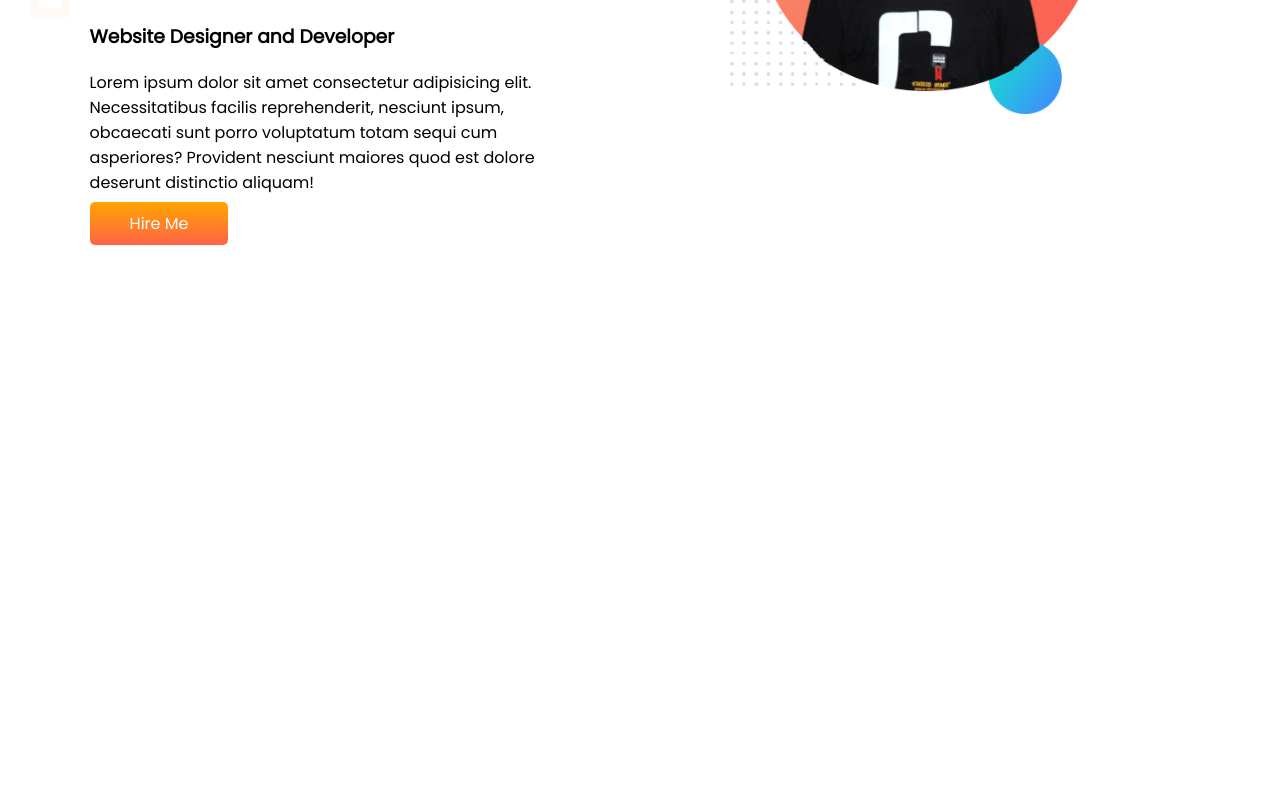
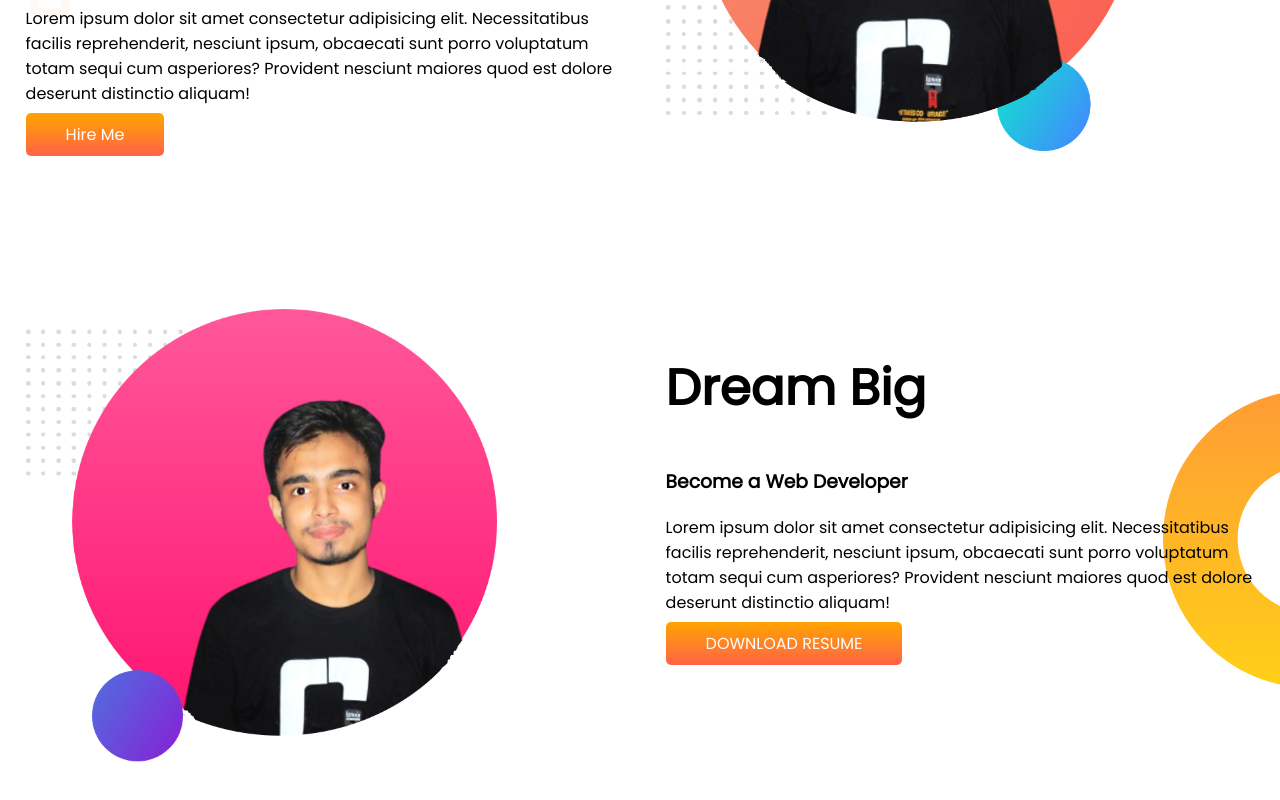
Before and after one commit to coders-sohan/developer-portfolio, a plain HTML site: page index.html in a window 1280 px wide. Shown: the part 342-1142 px from the top of the page. Before the commit the page ends 800 px from the top, so only its background shows below. Drawn offline with Linux system fonts and the light colour scheme.

Commit message:
3rd commit

```diff
--- a/css/style.css
+++ b/css/style.css
@@ -15,11 +15,12 @@ h1{
 
 section{
     display: flex;
+    margin-bottom: 100px;
 }
 
 .half-width{
     width: 50%;
-    padding: 7%;
+    padding: 2%;
 }
 
 .half-width img{
@@ -39,3 +40,9 @@ section{
     background-image: url('../images/top-banner.png');
     background-repeat: no-repeat;
 }
+
+.dream-big{
+    background-image: url(../images/dream-bg.png);
+    background-repeat: no-repeat;
+    background-position: right;
+}
--- a/index.html
+++ b/index.html
@@ -20,5 +20,16 @@
             <img src="images/sohan.png" alt="sohan">
         </div>
     </section>
+    <section class="dream-big">
+        <div class="half-width">
+            <img src="images/sohan2.png" alt="sohan">
+        </div>
+        <div class="half-width">
+            <h1>Dream Big</h1>
+            <h3>Become a Web Developer</h3>
+            <p>Lorem ipsum dolor sit amet consectetur adipisicing elit. Necessitatibus facilis reprehenderit, nesciunt ipsum, obcaecati sunt porro voluptatum totam sequi cum asperiores? Provident nesciunt maiores quod est dolore deserunt distinctio aliquam!</p>
+            <a class="link-btn" href="#" target="_blank">DOWNLOAD RESUME</a>
+        </div>
+    </section>
 </body>
 </html>
```
Also changed, not shown: images/sohan2.png (added).
